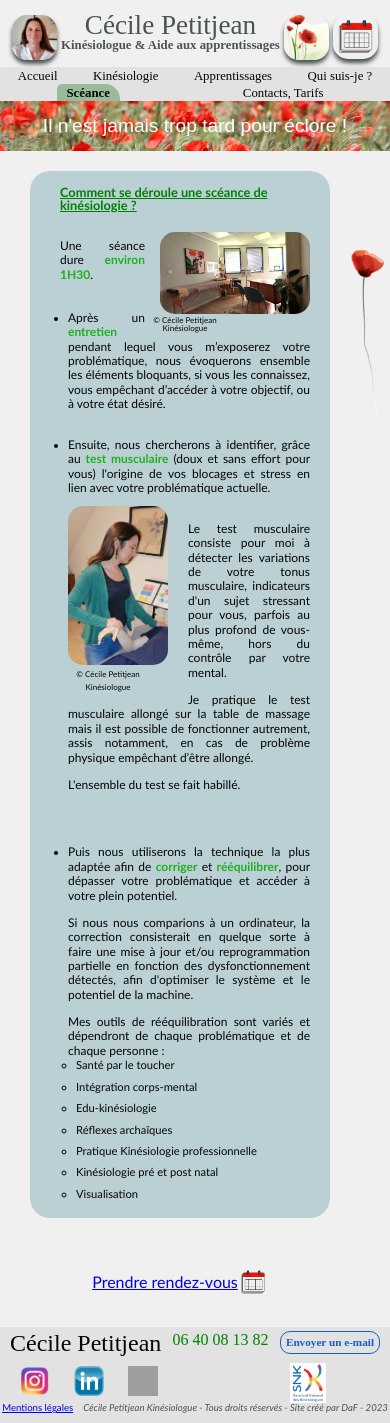
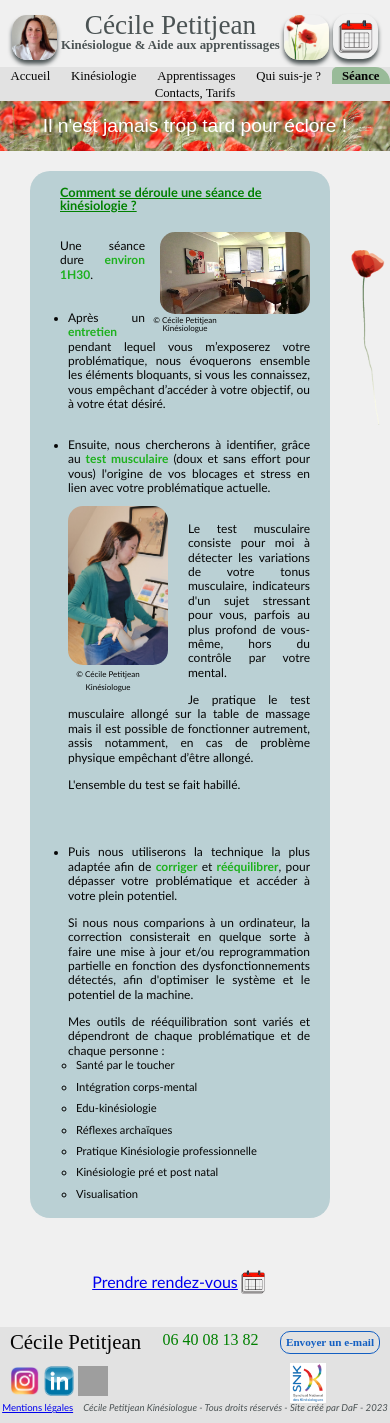
Before and after one commit to DavFrancois/cecilepetitjeankinesiologue, a PHP site: page /p5_sceance.php in a window 390 px wide. Run offline with PHP 8.4, Linux system fonts and the light colour scheme; grey boxes are pictures that could not be loaded.

Commit message:
quelques corrections

```diff
--- a/css/stylececile.css
+++ b/css/stylececile.css
@@ -200,6 +200,7 @@ em {
     top: 10px;
     margin-top: 10px;
     font-size: 0.9rem;
+    font-weight: 600;
   }
 }
 @media all and (max-width: 750px) {
@@ -216,7 +217,7 @@ em {
     right: 0;
     font-size: 0.7rem;
     max-width: 230px;
-    font-size: 0.7rem;
+    font-weight: 600;
   }
   .btn2:hover {
     background: green;
@@ -829,7 +830,7 @@ footer .heading .cecile_footer {
 @media all and (max-width: 680px) {
   footer .heading .cecile_footer {
     font-family: qwigley, serif, arial;
-    font-size: 1.5rem;
+    font-size: 1.3rem;
     font-weight: 500;
   }
 }
@@ -880,8 +881,7 @@ footer .heading .reseaux img {
 }
 @media all and (max-width: 730px) {
   footer .heading .reseaux img {
-    margin-left: 10px;
-    margin-right: 10px;
+    margin: 0;
   }
 }
 footer .heading .snk {
@@ -1282,13 +1282,20 @@ article h2 { /*citations*/
 article em {
   margin-left: 2rem;
   margin-bottom: 2rem;
+  line-height: 1.4rem;
   font-size: 1rem;
   font-style: italic;
   font-weight: bold;
 }
 @media all and (max-width: 1024px) {
   article em {
-    font-size: 0.7rem;
+    font-size: 0.9rem;
+  }
+}
+@media all and (max-width: 1024px) {
+  article em {
+    font-size: 0.8rem;
+    line-height: 1rem;
   }
 }
 article h6 {
@@ -1312,13 +1319,15 @@ article p {
 @media all and (max-width: 1024px) {
   article p {
     margin-top: 0.8rem;
-    font-size: 0.8rem;
+    font-size: 0.9rem;
+    font-weight: 500;
     line-height: 1.2em;
   }
 }
 @media all and (max-width: 680px) {
   article p {
     font-size: 0.75rem;
+    font-weight: 500;
   }
 }
 article li {
@@ -1332,12 +1341,14 @@ article li {
     font-size: 0.8rem;
     margin-left: 0.5rem;
     line-height: 1.2em;
+    font-weight: 500;
   }
 }
 @media all and (max-width: 680px) {
   article li {
     font-size: 0.7rem;
     margin-left: 0.5rem;
+    font-weight: 500;
   }
 }
 article strong {
--- a/meta.php
+++ b/meta.php
@@ -1,6 +1,6 @@
 <!-- meta.php -->
 <meta charset="utf-8"> <!-- meta : important pour seo-->
-<meta name="viewport" content="width=device-width, initial-scale=0.86, maximum-scale=5.0, minimum-scale=0.86">
+<meta name="viewport" content="width=device-width, initial-scale=1, maximum-scale=5.0, minimum-scale=0.86">
 <meta name="author" content="Cécile PETITJEAN">
 <meta name="description" content="Cécile PETITJEAN kinésiologue certifiée sur Rennes. Médecine alternative. Aide aux apprentissages, peurs, phobies, relation aux autres, trouble du sommeil, gestion du stress, confiance en soi, santé, maux du corps, estime de soi, comportements alimentaires">
 <meta name="keywords" content="Cécile PETITJEAN, kinésiologue, kinesiologie, sophrologie, Rennes. Médecine alternative. apprentissage, peurs, phobies, relation aux autres, trouble, sommeil, stress, confiance, soi, santé, maux, corps, estime, comportements, alimentaires, énergie, éducation, devoirs, enfants"><!-- A compléter-->
--- a/p100_mentions.php
+++ b/p100_mentions.php
@@ -15,7 +15,7 @@
                     <li><a href="p2_kinesiologue.php" title="La kinésiologie, c'est quoi ?">Kinésiologie</a></li>
                     <li><a href="p3_apprentissage.php" title="L'aide aux apprentissages">Apprentissages</a></li>
                     <li><a href="p4_qui.php" title="Qui suis-je ?">Qui suis-je ?</a></li>
-                    <li><a href="p5_sceance.php" title="Comment se déroule une scéance de kinésiologie ?">Scéance</a></li>
+                    <li><a href="p5_sceance.php" title="Comment se déroule une séance de kinésiologie ?">Séance</a></li>
                     <li><a href="p6_contacts.php" title="Informations pratiques">Contacts, Tarifs</a></li>
                 </ul>
             </nav>
--- a/p2_kinesiologue.php
+++ b/p2_kinesiologue.php
@@ -20,7 +20,7 @@
                     <li class="header_nav-active"><a href="p2_kinesiologue.php" title="La kinésiologie, c'est quoi ?">Kinésiologie</a></li>
                     <li><a href="p3_apprentissage.php" title="L'aide aux apprentissages">Apprentissages</a></li>
                     <li><a href="p4_qui.php" title="Qui suis-je ?">Qui suis-je ?</a></li>
-                    <li><a href="p5_sceance.php" title="Comment se déroule une scéance de kinésiologie ?">Scéance</a></li>
+                    <li><a href="p5_sceance.php" title="Comment se déroule une séance de kinésiologie ?">Séance</a></li>
                     <li><a href="p6_contacts.php" title="Informations pratiques">Contacts, Tarifs</a></li>
                 </ul>
             </nav>
@@ -56,7 +56,7 @@
                         <p>En l'identifiant et en la libérant, la kinésiologie aide à :</p>
                         <ul>
                             <li>Retrouver un <strong>équilibre</strong> entre son corps et son esprit.</li>
-                            <li>Identifier les émotions ou les évènements qui ont provoqués des <strong>blocages</strong>.</li>
+                            <li>Identifier les émotions ou les évènements qui ont provoqué des <strong>blocages</strong>.</li>
                             <li>Mettre des mots sur ses <strong>maux</strong> pour s’en libérer.<figure class="figure_right_large">
                                 <img class="figure_photo" src="images/trianglesanté.png" alt="I can do it" title="I can do it - Cécile PETITJEAN"/>
                             </figure></li>
@@ -87,7 +87,7 @@
                             <li>Troubles de l’<strong>alimentation</strong> ou du <strong>sommeil</strong></li>
                             <li><strong>Difficultés relationnelles</strong> (timidité, agressivité…)</li>
                             <li><strong>Douleurs</strong> sans raison apparente, qui ne passent pas malgré le suivi médical</li>
-                            <li>...etc. La liste des exemples pourrait s'étendre.</li>
+                            <li>...etc. Cette liste n'est pas exhaustive.</li>
                         </ul>
                         <h2>« Vous êtes maître de votre vie et qu’importe votre prison,</br>vous en avez les clefs »  Dalaï Lama</h2>
                     </div>
--- a/p3_apprentissage.php
+++ b/p3_apprentissage.php
@@ -15,7 +15,7 @@
                         <li><a href="p2_kinesiologue.php" title="La kinésiologie, c'est quoi ?">Kinésiologie</a></li>
                         <li class="header_nav-active"><a href="p3_apprentissage.php" title="L'aide aux apprentissages">Apprentissages</a></li>
                         <li><a href="p4_qui.php" title="Qui suis-je ?">Qui suis-je ?</a></li>
-                        <li><a href="p5_sceance.php" title="Comment se déroule une scéance de kinésiologie ?">Scéance</a></li>
+                        <li><a href="p5_sceance.php" title="Comment se déroule une séance de kinésiologie ?">Séance</a></li>
                         <li><a href="p6_contacts.php" title="Informations pratiques">Contacts, Tarifs</a></li>
                     </ul>
                 </nav>
--- a/p4_qui.php
+++ b/p4_qui.php
@@ -15,7 +15,7 @@
                         <li><a href="p2_kinesiologue.php" title="La kinésiologie, c'est quoi ?">Kinésiologie</a></li>
                         <li><a href="p3_apprentissage.php" title="L'aide aux apprentissages">Apprentissages</a></li>
                         <li class="header_nav-active"><a href="p4_qui.php" title="Qui suis-je ?">Qui suis-je ?</a></li>
-                        <li><a href="p5_sceance.php" title="Comment se déroule une scéance de kinésiologie ?">Scéance</a></li>
+                        <li><a href="p5_sceance.php" title="Comment se déroule une séance de kinésiologie ?">Séance</a></li>
                         <li><a href="p6_contacts.php" title="Informations pratiques">Contacts, Tarifs</a></li>
                     </ul>
                 </nav>
@@ -37,10 +37,10 @@
                         </figure>
                         <p>D'abord enseignante dans l’Education Nationale pendant plus de 20 ans, j’ai enseigné dans les différents niveaux de l’école primaire, de la maternelle à l’élémentaire et dans différentes écoles, toujours avec beaucoup de passion.</p>
                         <p>J’ai toujours eu à cœur de faire réussir les enfants qui m’étaient confiés. J’ai beaucoup aimé mon métier, mais je sentais bien que quelque chose manquait dans le fonctionnement de l’école, que les <strong>potentiels individuels</strong> de chaque enfant n’étaient pas suffisamment explorés et mis en valeur, que les intelligences multiples et variées ne pouvaient pas s’exprimer pleinement.</p>
-                        <p>Année après année, il m’est apparu comme une évidence qu’il fallait d’avantage prendre en considération l’enfant dans son individualité mais aussi et surtout dans sa <strong>globalité</strong> pour pouvoir réussir à lui enseigner quelque chose ; que la mauvaise, ou même l'absence de prise en considération des émotions, des ressentis, des histoires de vie, limitait forcément la possibilité d’<strong>exprimer tout leur potentiel</strong>.</p>
+                        <p>Année après année, il m’est apparu comme une évidence qu’il fallait davantage prendre en considération l’enfant dans son individualité mais aussi et surtout dans sa <strong>globalité</strong> pour pouvoir réussir à lui enseigner quelque chose ; que la mauvaise, ou même l'absence de prise en considération des émotions, des ressentis, des histoires de vie, limitait forcément la possibilité d’<strong>exprimer tout leur potentiel</strong>.</p>
                         <p>Aussi j’ai d’abord cherché à me former dans la <strong>gestion des émotions</strong>.</p>
                         <p>Très vite il m’est apparu que cela n’était pas suffisant. Nos <strong>réactions émotionnelles</strong> étant étroitement liées à notre <strong>histoire</strong>, il fallait aussi la prendre en considération pour mieux comprendre et maîtriser notre fonctionnement actuel, mieux <strong>gérer notre stress</strong>, nos <strong>émotions</strong>, avoir des <strong>projets</strong>, des <strong>ambitions</strong>, se sentir en <strong>confiance avec soi-même et avec les autres</strong>.</p>
-                        <p>J’ai cherché à découvrir des méthodes de <strong>bien être</strong> et j’ai dévouvert et testé la <strong>kinésiologie</strong> à titre personnel, pour moi et pour mes propres enfants.</br> Cette approche a particulièrement retenu mon attention par sa pertinence, sa précision et son efficacité, et par son <strong>approche hollistique</strong>, c'est à dire en considérant la personne dans sa globalité.</p>
+                        <p>J’ai cherché à découvrir des méthodes de <strong>bien être</strong> et j’ai dévouvert et testé la <strong>kinésiologie</strong> à titre personnel, pour moi et pour mes propres enfants.</br> Cette approche a particulièrement retenu mon attention par sa pertinence, sa précision et son efficacité, et par son <strong>approche holistique</strong>, c'est à dire en considérant la personne dans sa globalité.</p>
                         <figure class="figure_right_large2">
                             <img class="figure_photo" src="images/diplome.jpg" alt="Certification de Kinésiologue" title="Certification de Kinésiologue - Cécile PETITJEAN"/>
                             <figcaption>&copy; Cécile Petitjean Kinésiologue</figcaption>
--- a/p5_sceance.php
+++ b/p5_sceance.php
@@ -1,7 +1,7 @@
 <!DOCTYPE html>
 <html lang="fr">
 	<head> <!-- Entête de la page -->
-		<title>Cécile PETITJEAN - Kinésiologue - Une scéance de kinésiologie</title>
+		<title>Cécile PETITJEAN - Kinésiologue - Une séance de kinésiologie</title>
         <?php include('meta.php'); ?>
 	</head>
 
@@ -15,7 +15,7 @@
                         <li><a href="p2_kinesiologue.php" title="La kinésiologie, c'est quoi ?">Kinésiologie</a></li>
                         <li><a href="p3_apprentissage.php" title="L'aide aux apprentissages">Apprentissages</a></li>
                         <li><a href="p4_qui.php" title="Qui suis-je ?">Qui suis-je ?</a></li>
-                        <li class="header_nav-active"><a href="p5_sceance.php" title="Comment se déroule une scéance de kinésiologie ?">Scéance</a></li>
+                        <li class="header_nav-active"><a href="p5_sceance.php" title="Comment se déroule une séance de kinésiologie ?">Séance</a></li>
                         <li><a href="p6_contacts.php" title="Informations pratiques">Contacts, Tarifs</a></li>
                     </ul>
                 </nav>
@@ -30,7 +30,7 @@
 
                 <article> <!--contenu-->
                     <div class="centre">
-                        <h1>Comment se déroule une scéance de kinésiologie ?</h1>
+                        <h1>Comment se déroule une séance de kinésiologie ?</h1>
                         <figure class="figure_right_large">
                             <img class="figure_photo" src="images/cabinet5.jpg" alt="Cabinet Cécile Petitjean" title="Cabinet Cécile Petitjean"/>
                             <figcaption>&copy; Cécile Petitjean Kinésiologue</figcaption>
@@ -50,7 +50,7 @@
                             <li>
                                 <p>Puis nous utiliserons la technique la plus adaptée afin de <strong>corriger</strong> et <strong>rééquilibrer</strong>, pour dépasser votre problématique et accéder à votre plein potentiel.</p>
 
-                                <p>Si nous nous comparions à un ordinateur, la correction consisterait en quelque sorte à faire une mise à jour et/ou reprogrammation partielle en fonction des dysfonctionnement détectés, afin d'optimiser le système et le potentiel de la machine.</p>
+                                <p>Si nous nous comparions à un ordinateur, la correction consisterait en quelque sorte à faire une mise à jour et/ou reprogrammation partielle en fonction des dysfonctionnements détectés, afin d'optimiser le système et le potentiel de la machine.</p>
                                 <p>Mes outils de rééquilibration sont variés et dépendront de chaque problématique et de chaque personne :</p>
                                 <ul>
                                     <li>Santé par le toucher</li>
--- a/sass/components/_buttons.scss
+++ b/sass/components/_buttons.scss
@@ -16,6 +16,7 @@
         top: 10px;
         margin-top: 10px;
         font-size: 0.9rem;
+        font-weight: 600;
     }
     @media all and (max-width: 750px) {
         @include btn2 (5px 5px 5px 15px);
@@ -24,7 +25,7 @@
         right: 0;
         font-size: 0.7rem;
         max-width: 230px;
-        font-size: 0.7rem;
+        font-weight: 600;
     }
 }
 
--- a/sass/layouts/_footer.scss
+++ b/sass/layouts/_footer.scss
@@ -28,7 +28,7 @@ footer {
                 @include marquececile(2rem);
             }
             @media all and (max-width: 680px) {
-                @include marquececile(1.5rem);
+                @include marquececile(1.3rem);
             }
         }
         h2 {
@@ -66,8 +66,7 @@ footer {
                 margin: 5px;
             }
             @media all and (max-width: 730px) {
-                margin-left: 10px;
-                margin-right: 10px;
+                margin: 0;
             }
         }
         .snk {
--- a/sass/pages/_article.scss
+++ b/sass/pages/_article.scss
@@ -171,11 +171,17 @@ article {
     em {
         margin-left: 2rem;
         margin-bottom: 2rem;
+        line-height: 1.4rem;
         font-size: 1rem;
         font-style: italic;
         font-weight: bold;
         @media all and (max-width: 1024px) {
-            font-size: 0.7rem;
+            font-size: 0.9rem;
+        }
+        @media all and (max-width: 1024px) {
+            font-size: 0.8rem;
+            line-height: 1rem;
+
         }
     }
     h6 {
@@ -194,11 +200,13 @@ article {
         line-height: 1.5rem;
         @media all and (max-width: 1024px) {
             margin-top: 0.8rem;
-            font-size: 0.8rem;
+            font-size: 0.9rem;
+            font-weight: 500;
             line-height: 1.2em;
         }
         @media all and (max-width: 680px) {
             font-size: 0.75rem;
+            font-weight: 500;
         }
     }
     li {
@@ -210,10 +218,14 @@ article {
             font-size: 0.8rem;
             margin-left:0.5rem;
             line-height: 1.2em;
+            font-weight: 500;
+
         }
         @media all and (max-width: 680px) {
             font-size: 0.7rem;
             margin-left:0.5rem;
+            font-weight: 500;
+
         }
     }
     strong {
```
Also changed, not shown: index.html (+6 -6 lines), p6_contacts.php (+4 -4 lines), 1 other file.
